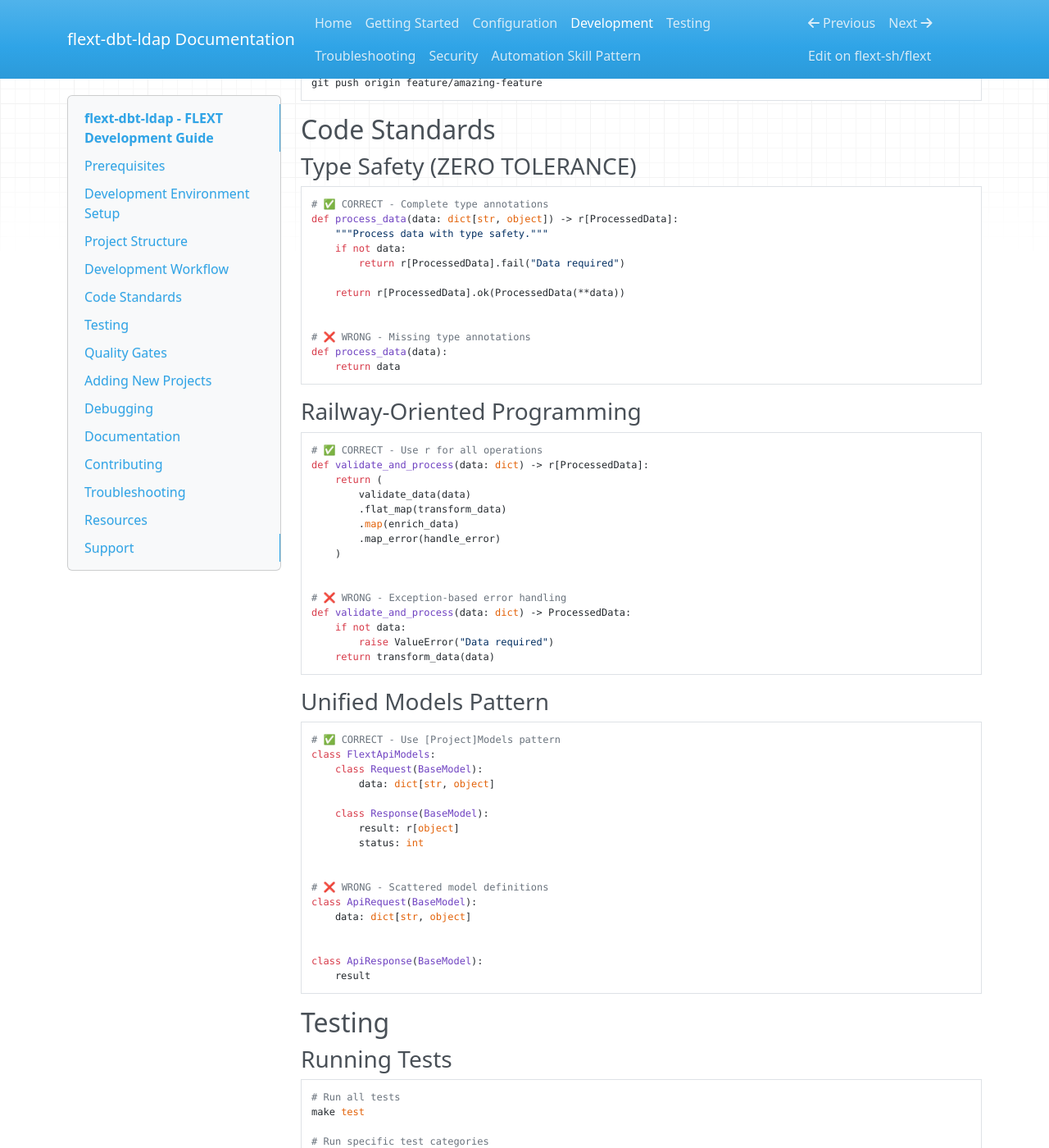
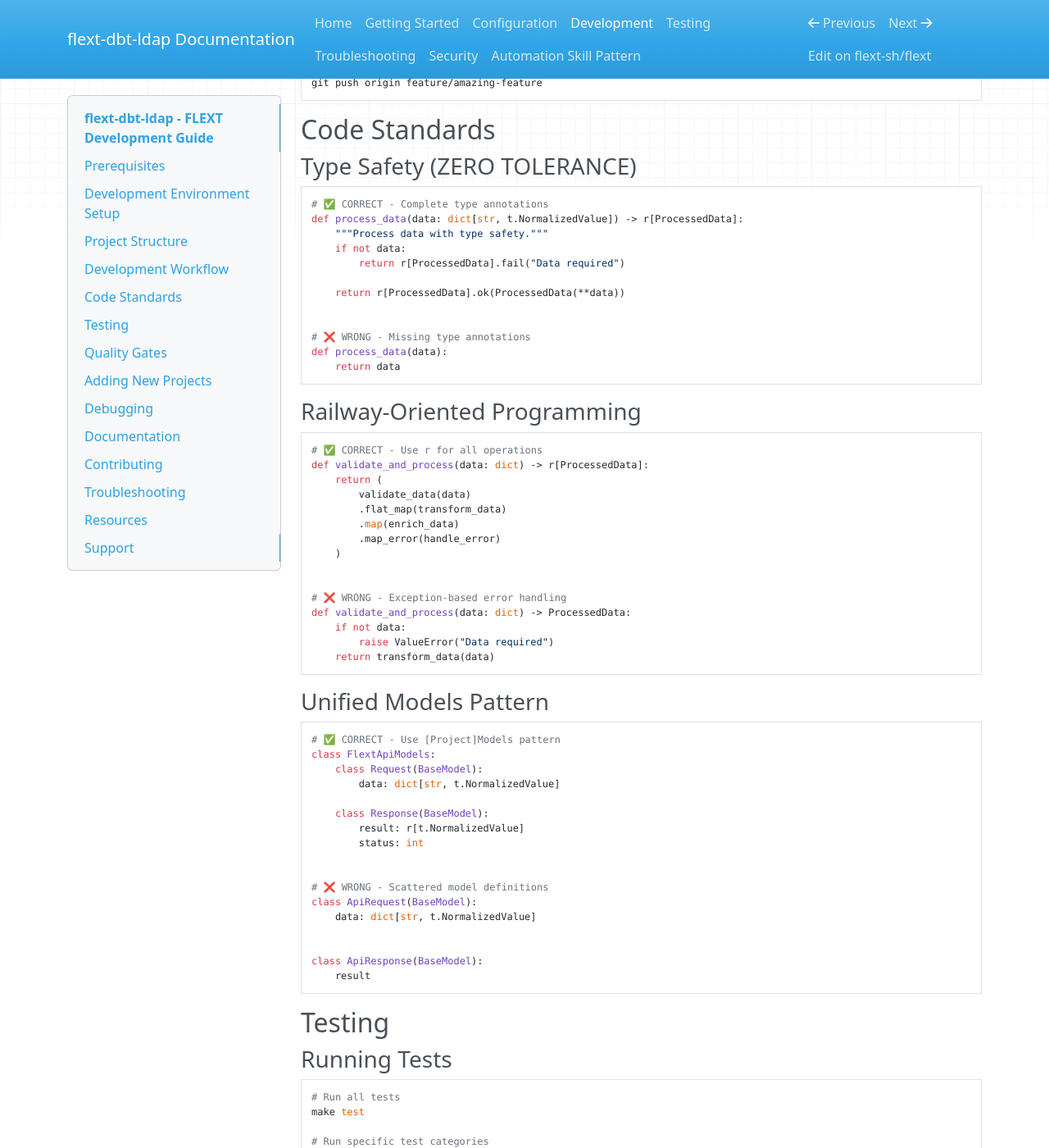
Before and after one commit to flext-sh/flext-dbt-ldap, an MkDocs documentation site: the page built from docs/guides/development.md, in a window 1280 px wide and 1400 px high, scrolled down 2850 px. Shown: the whole window at 82% size. Built offline with MkDocs 1.6.1, drawn with Linux system fonts in a browser that asks for light colours; nearby versions of some CDN libraries; some of the changed text lies outside the part shown.

Commit message:
chore: refactor migration

````diff
--- a/docs/guides/development.md
+++ b/docs/guides/development.md
@@ -153,7 +153,7 @@ git push origin feature/amazing-feature
 
 ```python
 # ✅ CORRECT - Complete type annotations
-def process_data(data: dict[str, object]) -> r[ProcessedData]:
+def process_data(data: dict[str, t.NormalizedValue]) -> r[ProcessedData]:
     """Process data with type safety."""
     if not data:
         return r[ProcessedData].fail("Data required")
@@ -192,16 +192,16 @@ def validate_and_process(data: dict) -> ProcessedData:
 # ✅ CORRECT - Use [Project]Models pattern
 class FlextApiModels:
     class Request(BaseModel):
-        data: dict[str, object]
+        data: dict[str, t.NormalizedValue]
 
     class Response(BaseModel):
-        result: r[object]
+        result: r[t.NormalizedValue]
         status: int
 
 
 # ❌ WRONG - Scattered model definitions
 class ApiRequest(BaseModel):
-    data: dict[str, object]
+    data: dict[str, t.NormalizedValue]
 
 
 class ApiResponse(BaseModel):
@@ -354,10 +354,10 @@ class FlextNewlibModels:
         setting: str = "default"
 
     class Request(BaseModel):
-        data: dict[str, object]
+        data: dict[str, t.NormalizedValue]
 
     class Response(BaseModel):
-        result: r[object]
+        result: r[t.NormalizedValue]
 ```
 
 ### 3. Add to Workspace
@@ -406,7 +406,7 @@ poetry env info
 ### Code Documentation
 
 ```python
-def process_data(data: dict[str, object]) -> r[ProcessedData]:
+def process_data(data: dict[str, t.NormalizedValue]) -> r[ProcessedData]:
     """
     Process data using the FLEXT pipeline.
 
--- a/pyproject.toml
+++ b/pyproject.toml
@@ -109,6 +109,7 @@ known_first_party = [
 pep621_dev_dependency_groups = [ "dev" ]
 
 [tool.pyrefly]
+python-interpreter-path = "/home/marlonsc/flext/.venv/bin/python"
 python-version = "3.13"
 
 ignore-errors-in-generated-code = true
````
Also changed, not shown: docs/guides/testing.md (+1 -1 lines), docs/guides/troubleshooting.md (+2 -2 lines), 5 other files.
